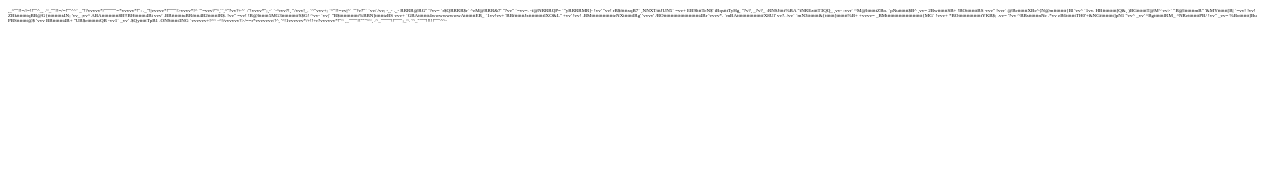
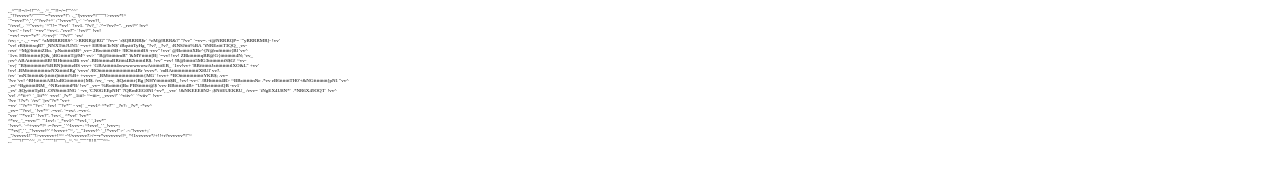
Before and after one commit to yuicx/aaview, a plain HTML site: page logo/nhk/index.html in a window 1280 px wide. Drawn offline with Linux system fonts and the light colour scheme.

Commit message:
Update index.html

```diff
--- a/logo/nhk/index.html
+++ b/logo/nhk/index.html
@@ -1,39 +1,39 @@
 <p style="font-size: 5px;">
-                           ,_^""!!=//=!!""^_,                                                                                                                              .~_""!!=/=!""^~`
-                      _"!?vvvvv*/""""""=*vvvvv*!":                                                                                                                   ._"!|vvvvv*!""""!>vvvv*!^
-                  `"=vvv?"^,'              ',^"?vv?+^`                                                                                                           :"!vvvv*";,-`          `-^rvv?!,
-                "/vvv!_.                        `~"vvv+;                   `^"!!=<vvvvvvvvvv?r=!!!;^_`                                                       ,"=vvvv"_'                     `^*vv='
-              "*vv=,                                ,=vv*"              ^!<vvvv!^^^^^____^^^^^^!?vvvvvv>+!^,                                              ,!<vvv",.                            _vv?"
-            "*vv^`                                    `^vv*"         `"*vvr^'                      .''^^|?vvvr!;-                                      -"*vv<;.                                 `/vv"
-          '*vv!`                                        `!vv1.      "?v?_`                                .'^=?vv?=".                                _rvv?^'                                      !vv^
-         "vv<'                                            -<vv^   '*v?_                                        `_!*vv1!'                          `!*vv!-                                         `<vv`
-        !vv!`                                              `=vv" ~vv<.                                             ."rvv?"-                     `!vv?"`                                            !vv!
-      `=vv!                                                  =vv=*v*`                                                 .^>vv|^`                `"?v?"`                                              `vv/
-      /vv;               -,,-              .,,-               <vvvv'                       `,,,`              -,,.       '"?v?!.             _*v?"            ',,,`             -,,'                ?vv'
-     =vv"             ^aMRRRRRS^        `>RRRR@RG"            '?vv=                     `r$QRRRR$r`        ^eM@RRR&7'       "?vv"          `=vv=.          -f@NRRRQP=       `"yRRRRMR]-             !vv'
-    "vv!             rB$fttttxqB7`     ,NNXTtttJUN5`           =vv+                     EB9ltttTeN$'      iBqstttTyHg,        "?v?,       _?v?_           :RNSJtttf%BA    "fNREztttT3QQ_            ,vv-
-   :vvr`            ~M@ltttttttZBo.   `pNuttttttt$B^           ,vv=                    2BwtttttttSB+     !BOttttttttBS         -rvv"     !vvr`            @BetttttttXBc^{N@mftttttttt{Bl            'vv^
-  `1vv.             HBfttttttttt]Q&,  )BGtttttttT@M~            vv>`                  "B@ltttttttmB"    '&MYttttttt[B|          `=vv!   !vv!             ZBkttttttttqBB@G{ttttttttttt4N;            'vv_
-  ;vv^             ABAtttttttttttt8B!!BHtttttttt4Bi             vvv'                 .BBftttttttuBRftttt4B2tttttttlR$.            !vv" =vv!             !B@lttttttt5MG3tttttttttttfS$G!             ~vv-
- `vv|`            "B$tttttttttttttt%BBN]tttttttzBS              vvv+                `GBAtttttttt4wwwwwwwwAttttttttEB_             `1vv!vv+             'BBftttttttJxtttttttttttlXO&L"               +vv'
- !vv!            .BMtttttttttttttttteNXtttttttlRg'             'vvvv'               /BOtttttttttttttttttttttttttt4Br               'vvvv*.            `mBAttttttttttttttttttfX8Ul'                  vv?.
- /vv`           `mN3tttttttt&{ttttttt]tttttttt%B+              +vvvv=              _BMtttttttttttttttttttttttttt{MG`                !vvv+             *BOtttttttttttttttttYKB$;                    .vv=
-'?vv            <BGtttttttt#BB4ttttttttttttttABs              .*vv!vv~            .$N3ttttttttttttttttttttttttttON`                 'vvv.            "BMttttttttyPtttttttttlkNRi,                  +vv!
-'vv!           ^BHttttttttABUuBGtttttttttttt{M$.              /vv_`<vv.           ]B6tttttttT#BBBBBBBB@ltttttttwB"                  'vvv            'HN3ttttttttNBNEttttttttttX&Bk!               `*vv
--vv,          .$Qzttttttt{Bg  |NHYtttttttttt$B_              !vv!  -vv<`         /BHtttttttt4B>    ~BBstttttttnNe                   .*vv            eB6tttttttTH0'+&NGfttttttttt]pN1              "vv^
-_vv'          ^BgtttttttlRM_   ^NRettttttttPB/              !vv"    _vv=         %Bottttttt]Bu     PBStttttttt@$                    'vvv            BBtttttttt4B+   "UB$etttttttttQB             -vv1`
-_vv'          .$QytttttTpB1     .ONStttttt3NG             `<vv"      _vvr`       ?BbTttttt{MH'     "BMJtttttTpR:                    'vvv~           5B4ttttttoBY      _YB@atttttt[Be            `<vv-
--vv,           'CN0GEEpNH"        7QRmEEG0Nl             ^vv*,        _vvr`       !&NKEEE8N2-       ;$N#EUEKRU_                     /vvv=           `iNgEX4U8N*`        .*NR6X49OQT`            !vv^
-'vv!             .^*ii+~           `_1ii*^`            -rvv!`          ,?v*'        _1iii!-           ~=iii=,                      _vvvv?'            `^viiv^`            `^viiv"`             !vv=
-'?vv                                                 `!?v*:             `/vv"                                                     `|vv"?v*                                                    "vv+
- =vv`                                              `"?v*^                 "?v<'                                                  `<vv^ ^vv/`                                                 !vv=
- !vv!                                            `"?v*"`                   -<v?"`                                               .<vv"   _?vr`                                              `=vv!
-  vv|`                                         _=vv1^                        ^*v?"`                                            _?v?:     _?v*,                                            -*vv^
-  _vv=                                      '"?vv/_                           `!vv*^`                                        .=vv/.       `=vv/.                                        .=vv<.
-   "vvr`                                 '"*vv1"                                `!vv?".                                    '!vv<_           ^*vv!'                                    '!vv*"
-    ^*vv_                            '_=vvv/"`                                    `"1vv!:                               `_*vv1^               "*vv1,`                              `,1vv*"
-     `!vvv^.                    `-^+vvv*!^                                           :=?vv=_'                        '^1vvv=:                   ~!vvv!_'                        '_!vvv=;
-       '"*vv|",'          ',_"!vvvvr!^'                                                 ^!vvvv+"~,.            ',_"1vvvv!^                        `_!*vvv!":-`            .-:"!vvvv+;`
-          _"/vvvvv1!""!>vvvvvv+!^~                                                         -^!/vvvvvv?>/==r*vvvvvvv/!^,                               '^!1vvvvvv*/+!!+r?vvvvvv*!"~
-              ,_""""!!"""^~,                                                                    .~_"""""!!"""";_~.                                         '~_""""!!!!!"""^~-
+                           ,_^""!!=//=!!""^_,                                                                                                                              .~_""!!=/=!""^~`<br>
+                      _"!?vvvvv*/""""""=*vvvvv*!":                                                                                                                   ._"!|vvvvv*!""""!>vvvv*!^<br>
+                  `"=vvv?"^,'              ',^"?vv?+^`                                                                                                           :"!vvvv*";,-`          `-^rvv?!,<br>
+                "/vvv!_.                        `~"vvv+;                   `^"!!=<vvvvvvvvvv?r=!!!;^_`                                                       ,"=vvvv"_'                     `^*vv='<br>
+              "*vv=,                                ,=vv*"              ^!<vvvv!^^^^^____^^^^^^!?vvvvvv>+!^,                                              ,!<vvv",.                            _vv?"<br>
+            "*vv^`                                    `^vv*"         `"*vvr^'                      .''^^|?vvvr!;-                                      -"*vv<;.                                 `/vv"<br>
+          '*vv!`                                        `!vv1.      "?v?_`                                .'^=?vv?=".                                _rvv?^'                                      !vv^ <br>
+         "vv<'                                            -<vv^   '*v?_                                        `_!*vv1!'                          `!*vv!-                                         `<vv`<br>
+        !vv!`                                              `=vv" ~vv<.                                             ."rvv?"-                     `!vv?"`                                            !vv!<br>
+      `=vv!                                                  =vv=*v*`                                                 .^>vv|^`                `"?v?"`                                              `vv/ <br>
+      /vv;               -,,-              .,,-               <vvvv'                       `,,,`              -,,.       '"?v?!.             _*v?"            ',,,`             -,,'                ?vv'<br>
+     =vv"             ^aMRRRRRS^        `>RRRR@RG"            '?vv=                     `r$QRRRR$r`        ^eM@RRR&7'       "?vv"          `=vv=.          -f@NRRRQP=       `"yRRRRMR]-             !vv'<br>
+    "vv!             rB$fttttxqB7`     ,NNXTtttJUN5`           =vv+                     EB9ltttTeN$'      iBqstttTyHg,        "?v?,       _?v?_           :RNSJtttf%BA    "fNREztttT3QQ_            ,vv-<br>
+   :vvr`            ~M@ltttttttZBo.   `pNuttttttt$B^           ,vv=                    2BwtttttttSB+     !BOttttttttBS         -rvv"     !vvr`            @BetttttttXBc^{N@mftttttttt{Bl            'vv^<br>
+  `1vv.             HBfttttttttt]Q&,  )BGtttttttT@M~            vv>`                  "B@ltttttttmB"    '&MYttttttt[B|          `=vv!   !vv!             ZBkttttttttqBB@G{ttttttttttt4N;            'vv_<br>
+  ;vv^             ABAtttttttttttt8B!!BHtttttttt4Bi             vvv'                 .BBftttttttuBRftttt4B2tttttttlR$.            !vv" =vv!             !B@lttttttt5MG3tttttttttttfS$G!             ~vv-<br>
+ `vv|`            "B$tttttttttttttt%BBN]tttttttzBS              vvv+                `GBAtttttttt4wwwwwwwwAttttttttEB_             `1vv!vv+             'BBftttttttJxtttttttttttlXO&L"               +vv'<br>
+ !vv!            .BMtttttttttttttttteNXtttttttlRg'             'vvvv'               /BOtttttttttttttttttttttttttt4Br               'vvvv*.            `mBAttttttttttttttttttfX8Ul'                  vv?.<br>
+ /vv`           `mN3tttttttt&{ttttttt]tttttttt%B+              +vvvv=              _BMtttttttttttttttttttttttttt{MG`                !vvv+             *BOtttttttttttttttttYKB$;                    .vv= <br>
+'?vv            <BGtttttttt#BB4ttttttttttttttABs              .*vv!vv~            .$N3ttttttttttttttttttttttttttON`                 'vvv.            "BMttttttttyPtttttttttlkNRi,                  +vv! <br>
+'vv!           ^BHttttttttABUuBGtttttttttttt{M$.              /vv_`<vv.           ]B6tttttttT#BBBBBBBB@ltttttttwB"                  'vvv            'HN3ttttttttNBNEttttttttttX&Bk!               `*vv  <br>
+-vv,          .$Qzttttttt{Bg  |NHYtttttttttt$B_              !vv!  -vv<`         /BHtttttttt4B>    ~BBstttttttnNe                   .*vv            eB6tttttttTH0'+&NGfttttttttt]pN1              "vv^  <br>
+_vv'          ^BgtttttttlRM_   ^NRettttttttPB/              !vv"    _vv=         %Bottttttt]Bu     PBStttttttt@$                    'vvv            BBtttttttt4B+   "UB$etttttttttQB             -vv1`  <br>
+_vv'          .$QytttttTpB1     .ONStttttt3NG             `<vv"      _vvr`       ?BbTttttt{MH'     "BMJtttttTpR:                    'vvv~           5B4ttttttoBY      _YB@atttttt[Be            `<vv-   <br>
+-vv,           'CN0GEEpNH"        7QRmEEG0Nl             ^vv*,        _vvr`       !&NKEEE8N2-       ;$N#EUEKRU_                     /vvv=           `iNgEX4U8N*`        .*NR6X49OQT`            !vv^    <br>
+'vv!             .^*ii+~           `_1ii*^`            -rvv!`          ,?v*'        _1iii!-           ~=iii=,                      _vvvv?'            `^viiv^`            `^viiv"`             !vv=     <br>
+'?vv                                                 `!?v*:             `/vv"                                                     `|vv"?v*                                                    "vv+      <br>
+ =vv`                                              `"?v*^                 "?v<'                                                  `<vv^ ^vv/`                                                 !vv=       <br>
+ !vv!                                            `"?v*"`                   -<v?"`                                               .<vv"   _?vr`                                              `=vv!       <br>
+  vv|`                                         _=vv1^                        ^*v?"`                                            _?v?:     _?v*,                                            -*vv^       <br>
+  _vv=                                      '"?vv/_                           `!vv*^`                                        .=vv/.       `=vv/.                                        .=vv<.     <br>
+   "vvr`                                 '"*vv1"                                `!vv?".                                    '!vv<_           ^*vv!'                                    '!vv*"            <br>
+    ^*vv_                            '_=vvv/"`                                    `"1vv!:                               `_*vv1^               "*vv1,`                              `,1vv*"              <br>
+     `!vvv^.                    `-^+vvv*!^                                           :=?vv=_'                        '^1vvv=:                   ~!vvv!_'                        '_!vvv=;                <br>
+       '"*vv|",'          ',_"!vvvvr!^'                                                 ^!vvvv+"~,.            ',_"1vvvv!^                        `_!*vvv!":-`            .-:"!vvvv+;`                  <br>
+          _"/vvvvv1!""!>vvvvvv+!^~                                                         -^!/vvvvvv?>/==r*vvvvvvv/!^,                               '^!1vvvvvv*/+!!+r?vvvvvv*!"~                     <br>
+              ,_""""!!"""^~,                                                                    .~_"""""!!"""";_~.                                         '~_""""!!!!!"""^~-                         <br>
 </p>
```
